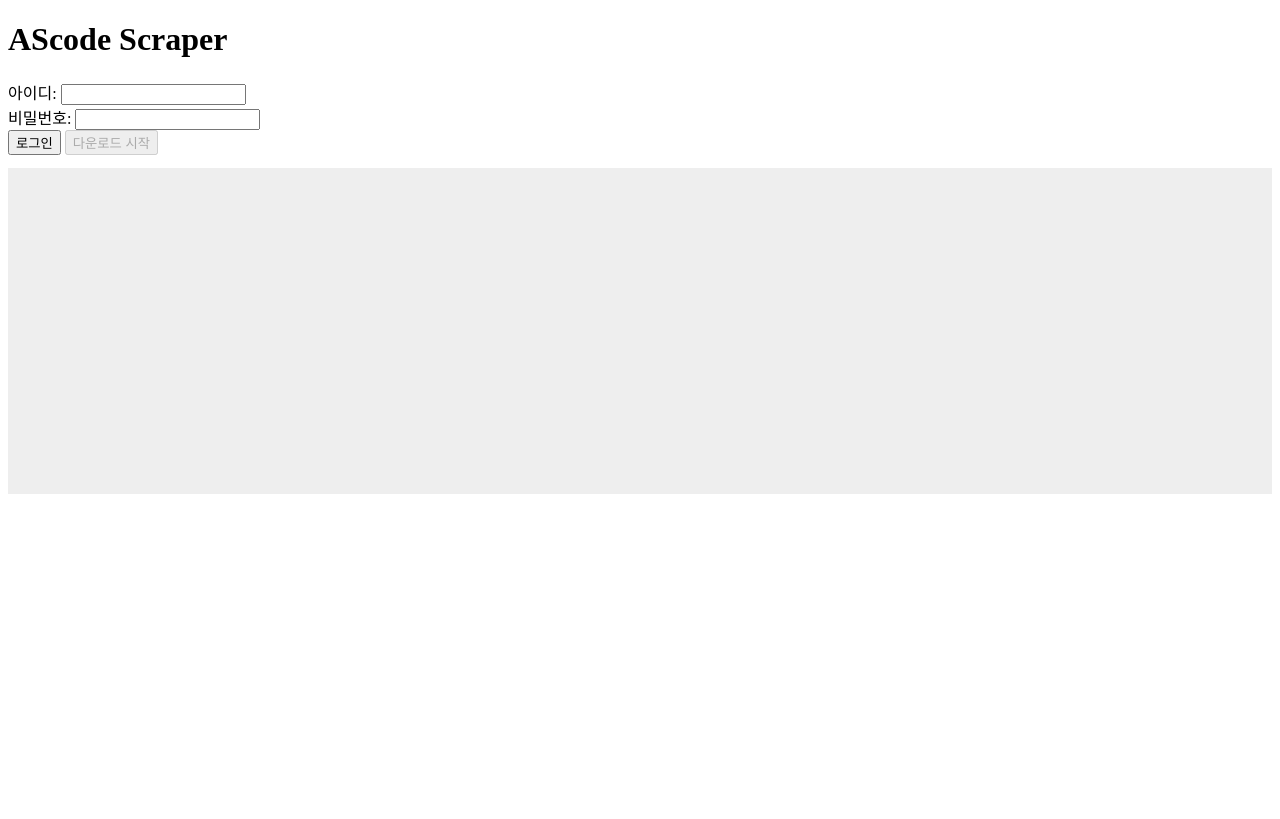
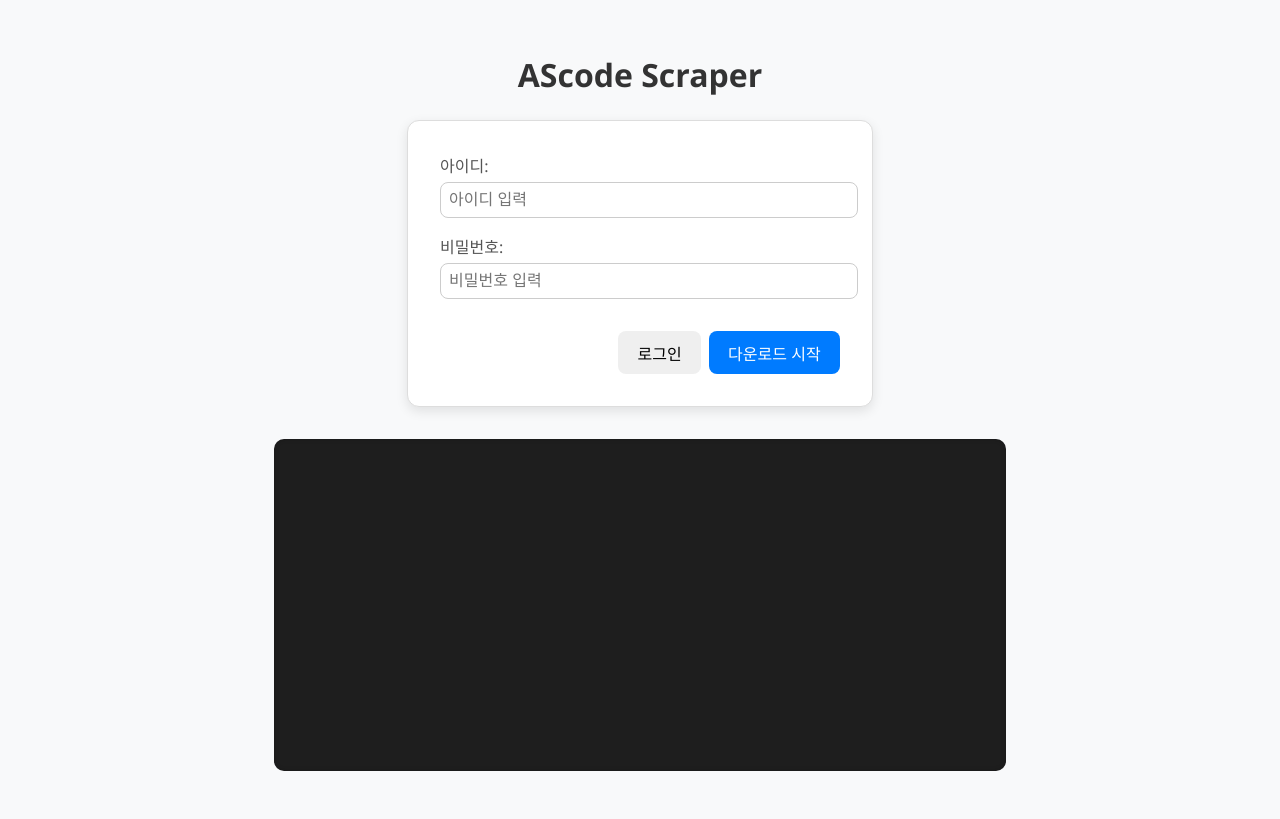
Before and after one commit to MIOsGIT/AScode-scraper, a Flask app: page / in a window 1280 px wide. Before the commit the page ends 494 px from the top, so only its background shows below. Run offline with Flask 3, Linux system fonts and the light colour scheme.

Commit message:
프론트 개선+문제 다운 실시간 진행률

```diff
--- a/ascode_web/downloader.py
+++ b/ascode_web/downloader.py
@@ -91,36 +91,76 @@ def zip_user_codes(user_id):
 
     return zip_filename
 
+import os
+
+def count_files_in_user_folder(user_id):
+    base_folder = os.path.join(SAVE_ROOT, user_id)
+    file_count = 0
+    for _, _, files in os.walk(base_folder):
+        file_count += len(files)
+    return file_count
 
 
 def download_user_codes_with_log(session, user_id):
     if not os.path.exists(SAVE_ROOT):
         os.makedirs(SAVE_ROOT)
 
-    downloaded = 0
+    all_runids = []
     top = None
-    prev_top = None  # 이전 top 저장
+    prev_top = None
+
+    # 1. 전체 제출 runid 수집
+    while True:
+        url = f"{base_url}/status.php?user_id={user_id}&jresult=4"
+        if top:
+            url += f"&top={top}"
+        resp = session.get(url)
+        soup = BeautifulSoup(resp.text, 'html.parser')
+        table = soup.find('table')
+        if not table:
+            yield "⚠️ 제출 테이블을 찾을 수 없습니다."
+            return
+        headers = [th.get_text(strip=True).lower() for th in table.find('tr').find_all('th')]
+        try:
+            runid_idx = headers.index('runid')
+        except ValueError:
+            yield "⚠️ 테이블 헤더 파싱 실패"
+            return
+        rows = table.find_all('tr')[1:]
+        for row in rows:
+            runid = row.find_all('td')[runid_idx].text.strip()
+            all_runids.append(runid)
+        prev_top = top
+        top, _ = get_next_page_top(soup)
+        if not top or top == prev_top:
+            break
+
+    unique_runids = list(dict.fromkeys(all_runids))  # preserve order, remove duplicates
+    total_submissions = len(unique_runids)
+    yield f"📦 총 제출 수 확인됨: {total_submissions}개"
+
+    # 2. 다운로드
+    downloaded_runids = set()
+    downloaded_problems = set()
+    top = None
+    prev_top = None
+    completed = 0
 
     while True:
         url = f"{base_url}/status.php?user_id={user_id}&jresult=4"
         if top:
             url += f"&top={top}"
-
         resp = session.get(url)
         soup = BeautifulSoup(resp.text, 'html.parser')
-
         table = soup.find('table')
         if not table:
-            yield "⚠️ 제출 테이블을 찾을 수 없습니다."
             break
-
         headers = [th.get_text(strip=True).lower() for th in table.find('tr').find_all('th')]
         try:
             runid_idx = headers.index('runid')
             problem_idx = headers.index('problem')
             lang_idx = headers.index('language')
         except ValueError:
-            yield "⚠️ 테이블 헤더 파싱 실패"
             break
 
         rows = table.find_all('tr')[1:]
@@ -133,6 +173,13 @@ def download_user_codes_with_log(session, user_id):
             problem_id = cols[problem_idx].text.strip()
             language = cols[lang_idx].text.strip()
 
+            if runid in downloaded_runids:
+                continue
+            downloaded_runids.add(runid)
+            downloaded_problems.add(problem_id)
+            completed += 1
+            percent = (completed / total_submissions) * 100
+
             source_url = f"{base_url}/showsource.php?id={runid}"
             code_resp = session.get(source_url)
             code_soup = BeautifulSoup(code_resp.text, 'html.parser')
@@ -142,23 +189,28 @@ def download_user_codes_with_log(session, user_id):
                 extension = get_file_extension(language)
                 folder = os.path.join(SAVE_ROOT, user_id, problem_id)
                 os.makedirs(folder, exist_ok=True)
-                with open(os.path.join(folder, f"solution_{runid}{extension}"), "w", encoding="utf-8") as f:
-                    f.write(code.text)
-                downloaded += 1
-                yield f"✅ {problem_id}번 코드 다운로드 완료"
+                file_path = os.path.join(folder, f"solution_{runid}{extension}")
+                try:
+                    with open(file_path, "w", encoding="utf-8") as f:
+                        f.write(code.text)
+                    yield f"✅ {problem_id}번 코드 다운로드 완료 [{completed}/{total_submissions}] ({percent:.1f}%)"
+                except Exception as e:
+                    yield f"❌ {problem_id}번 저장 실패: {e} [{completed}/{total_submissions}] ({percent:.1f}%)"
             else:
-                yield f"❌ {problem_id}번 코드 다운로드 실패"
+                yield f"❌ {problem_id}번 코드 다운로드 실패 [{completed}/{total_submissions}] ({percent:.1f}%)"
 
             time.sleep(0.3)
 
         prev_top = top
         top, _ = get_next_page_top(soup)
-
-        # 탈출 조건 추가
         if not top or top == prev_top:
             break
 
-    yield f"🎉 총 {downloaded}개 코드 다운로드 완료!"
+    # 3. 최종 요약
+    problem_count = len(downloaded_problems)
+    yield f"📊 문제 수: {problem_count}개, 제출 수: {total_submissions}개"
+    true_count = count_files_in_user_folder(user_id)
+    yield f"🎉 총 {true_count}개 코드 다운로드 완료!"
 
     zip_path = zip_user_codes(user_id)
     if zip_path:
--- a/ascode_web/templates/index.html
+++ b/ascode_web/templates/index.html
@@ -2,18 +2,113 @@
 <html lang="ko">
 <head>
   <meta charset="UTF-8" />
-  <title>AScode-Scraper</title>
+  <title>AScode Scraper</title>
+  <style>
+    body {
+      font-family: 'Segoe UI', Tahoma, Geneva, Verdana, sans-serif;
+      background-color: #f8f9fa;
+      margin: 0;
+      padding: 2rem;
+      display: flex;
+      flex-direction: column;
+      align-items: center;
+    }
+
+    h1 {
+      color: #333;
+      margin-bottom: 1.5rem;
+    }
+
+    .form-box {
+      background: #fff;
+      border: 1px solid #ddd;
+      border-radius: 12px;
+      padding: 2rem;
+      width: 100%;
+      max-width: 400px;
+      box-shadow: 0 4px 12px rgba(0,0,0,0.1);
+    }
+
+    label {
+      display: block;
+      margin-bottom: 1rem;
+      color: #555;
+    }
+
+    input[type="text"],
+    input[type="password"] {
+      width: 100%;
+      padding: 0.5rem;
+      margin-top: 0.3rem;
+      font-size: 1rem;
+      border: 1px solid #ccc;
+      border-radius: 8px;
+    }
+
+    button {
+      margin-top: 1rem;
+      padding: 0.6rem 1.2rem;
+      font-size: 1rem;
+      border: none;
+      border-radius: 8px;
+      cursor: pointer;
+    }
+
+    button:disabled {
+      background-color: #ccc;
+      color: #666;
+      cursor: not-allowed;
+    }
+
+    #downloadBtn {
+      background-color: #007bff;
+      color: white;
+      margin-left: 0.5rem;
+    }
+
+    #logBox {
+      background: #1e1e1e;
+      color: #00ff88;
+      padding: 1rem;
+      margin-top: 2rem;
+      border-radius: 10px;
+      width: 100%;
+      max-width: 700px;
+      height: 300px;
+      overflow-y: auto;
+      font-family: 'Courier New', monospace;
+      white-space: pre-wrap;
+      box-shadow: inset 0 0 5px #00000033;
+    }
+
+    .btn-group {
+      display: flex;
+      justify-content: flex-end;
+    }
+  </style>
 </head>
 <body>
+
   <h1>AScode Scraper</h1>
 
-  <label>아이디: <input type="text" id="userId" /></label><br />
-  <label>비밀번호: <input type="password" id="password" /></label><br />
+  <div class="form-box">
+    <label>
+      아이디:
+      <input type="text" id="userId" placeholder="아이디 입력" />
+    </label>
 
-  <button onclick="login()">로그인</button>
-  <button onclick="startDownload()" id="downloadBtn" disabled>다운로드 시작</button>
+    <label>
+      비밀번호:
+      <input type="password" id="password" placeholder="비밀번호 입력" />
+    </label>
 
-  <pre id="logBox" style="background:#eee; padding:1em; height:300px; overflow:auto;"></pre>
+    <div class="btn-group">
+      <button onclick="login()">로그인</button>
+      <button onclick="startDownload()" id="downloadBtn" disabled>다운로드 시작</button>
+    </div>
+  </div>
+
+  <pre id="logBox"></pre>
 
   <script>
     let isLoggedIn = false;
@@ -63,7 +158,6 @@
             logArea.textContent += text;
             logArea.scrollTop = logArea.scrollHeight;
 
-            // ZIP 자동 다운로드 처리
             if (text.includes("ZIP_READY:")) {
               const zipPath = text.split("ZIP_READY:")[1].trim();
               const link = document.createElement("a");
@@ -81,6 +175,20 @@
         log("❌ 다운로드 중 오류 발생: " + err.message);
       });
     }
+
+    document.addEventListener("DOMContentLoaded", () => {
+    const userIdInput = document.getElementById("userId");
+    const passwordInput = document.getElementById("password");
+
+    function handleEnterKey(e) {
+      if (e.key === "Enter") {
+        login();
+      }
+    }
+
+    userIdInput.addEventListener("keydown", handleEnterKey);
+    passwordInput.addEventListener("keydown", handleEnterKey);
+  });
   </script>
 </body>
 </html>
```
